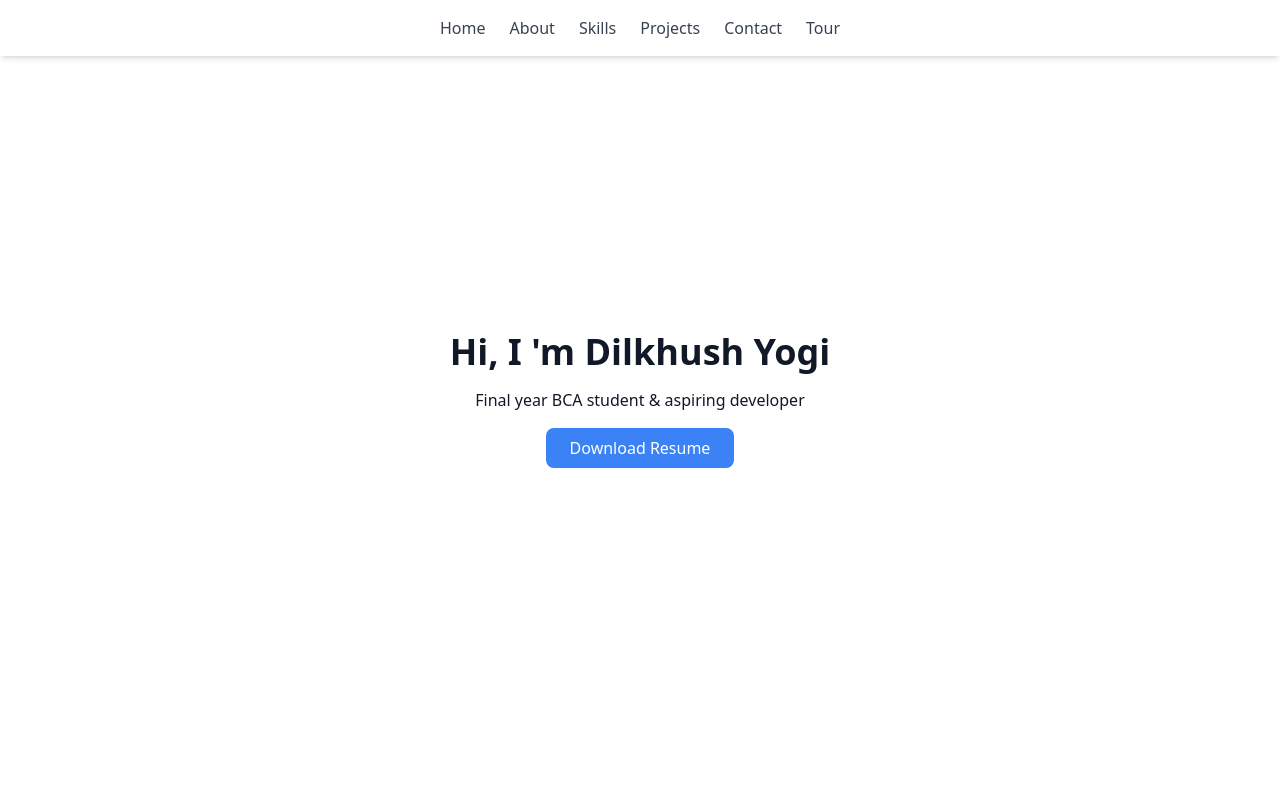
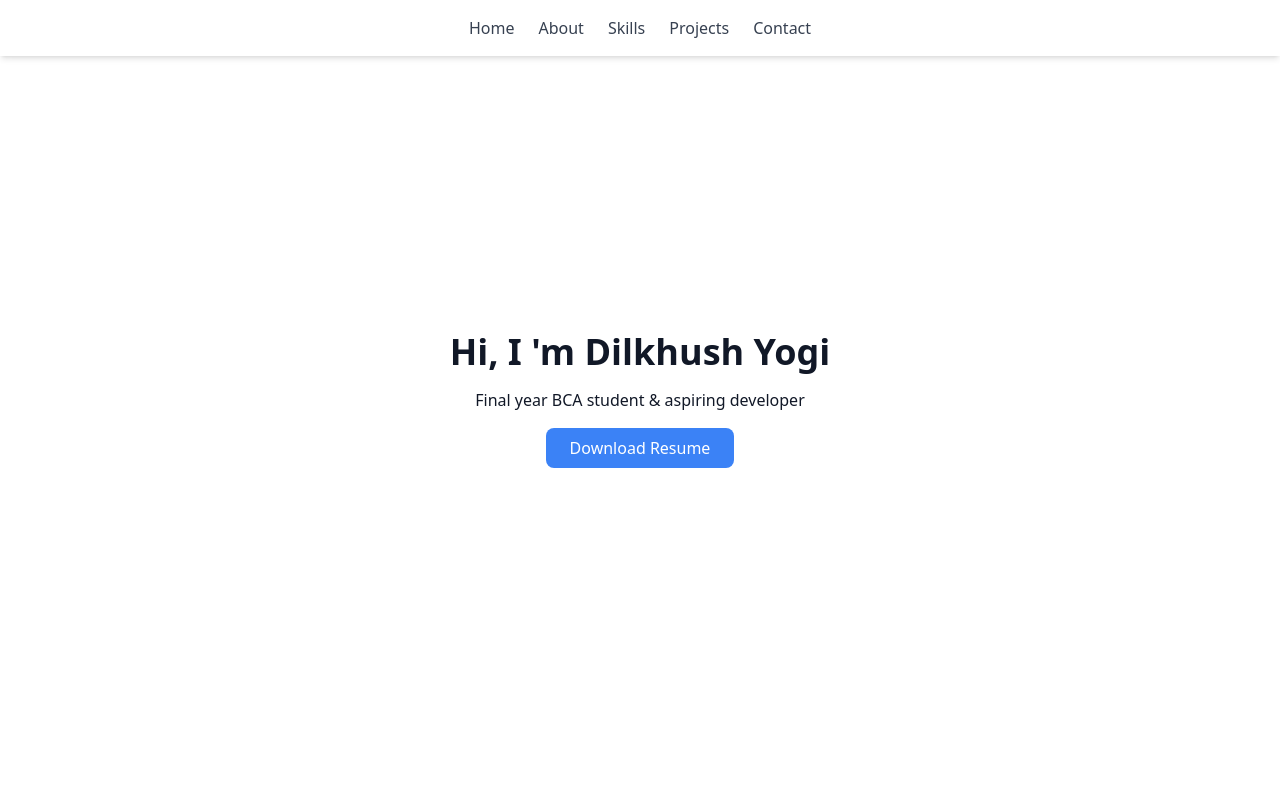
Before and after one commit to Dilkhushyogi/profile, a React (Create React App) app: page / in a window 1280 px wide. Shown: the top 800 px of the page. Built offline with nearby package versions, Linux system fonts and the light colour scheme.

Commit message:
Update Navbar.js with new log

```diff
--- a/src/components/Navbar.js
+++ b/src/components/Navbar.js
@@ -1,7 +1,7 @@
 import React from "react";
 
 export default function Navbar() {
-    const links = ["home", "about", "skills", "projects", "contact", "tour"];
+    const links = ["home", "about", "skills", "projects", "contact"];
     return ( <
         nav className = "fixed top-0 w-full bg-white dark:bg-gray-900 shadow-md z-50" >
         <
```
